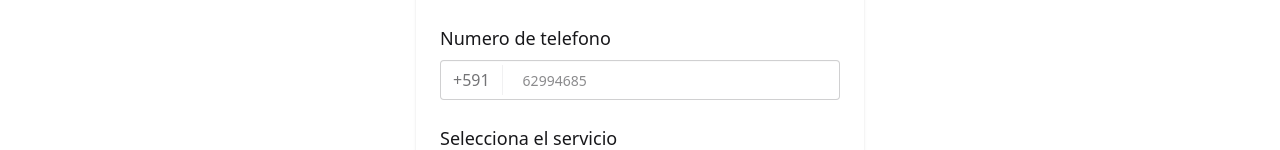
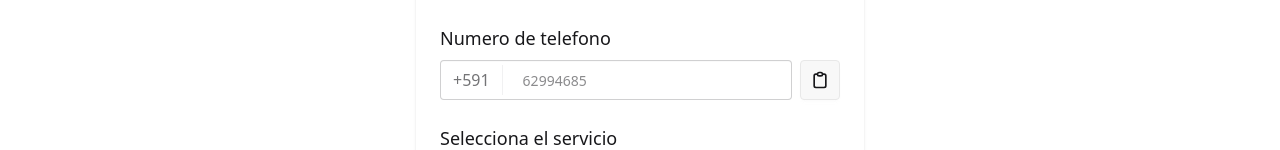
Before and after one commit to SudoCode76/Whatsapp-Service-Linker-By-SudoCode, an Angular app: page /inicio in a window 1280 px wide. Shown: the part 200-350 px from the top of the page. Built offline with nearby package versions, Linux system fonts and the light colour scheme.

Commit message:
añadir funcionalidad para pegar número de teléfono desde el portapapeles y mejorar la validación del número en el componente Inicio

```diff
--- a/src/app/components/inicio/inicio.component.html
+++ b/src/app/components/inicio/inicio.component.html
@@ -6,7 +6,8 @@
 
       <div class="mt-4">
         <h2 class="text-base md:text-lg mb-2">Numero de telefono</h2>
-        <label class="input input-bordered w-full flex items-center">
+        <div class="flex items-center gap-2">
+          <label class="input input-bordered flex items-center flex-1">
             <span class="label text-sm md:text-base">+591</span>
             <input
               type="text"
@@ -14,6 +15,12 @@
               placeholder="62994685"
               [(ngModel)]="numeroWhatsap" />
           </label>
+          <button class="btn btn-square" (click)="pegarNumero()">
+            <svg xmlns="http://www.w3.org/2000/svg" class="h-5 w-5" fill="none" viewBox="0 0 24 24" stroke="currentColor">
+              <path stroke-linecap="round" stroke-linejoin="round" stroke-width="2" d="M9 5H7a2 2 0 00-2 2v12a2 2 0 002 2h10a2 2 0 002-2V7a2 2 0 00-2-2h-2M9 5a2 2 0 002 2h2a2 2 0 002-2M9 5a2 2 0 012-2h2a2 2 0 012 2" />
+            </svg>
+          </button>
+        </div>
       </div>
 
       <div class="mt-4">
--- a/src/app/components/inicio/inicio.component.ts
+++ b/src/app/components/inicio/inicio.component.ts
@@ -19,18 +19,53 @@ export class InicioComponent {
     'ChatGPT Plus': 'Hola, va renovar su suscripción a ChatGPT Plus.',
     'Netflix': 'Hola, va renovar su suscripción a Netflix.',
     'Spotify': 'Hola, va renovar su suscripción a Spotify.'
-  }; // Agregué punto y coma aquí
+  };
 
-  // Este método estaba faltando
+  // Método para enviar mensaje de WhatsApp
   enviarMensaje(): void {
+    if (!this.numeroWhatsap || this.numeroWhatsap.trim() === '') {
+      alert('Por favor ingrese un número de teléfono');
+      return;
+    }
+
     const mensaje = this.serviciosMensajes[this.servicioSeleccionado];
 
-    const formatearNumero = `591${this.numeroWhatsap.replace(/\D/g, '')}`;
+    // Limpiar el número de teléfono (quitar +591 si está presente y otros caracteres)
+    let numeroLimpio = this.numeroWhatsap.replace(/\D/g, '');
+
+    // Si el número ya tiene el código de país 591 al principio, quitarlo
+    if (numeroLimpio.startsWith('591')) {
+      numeroLimpio = numeroLimpio.substring(3);
+    }
+
+    const formatearNumero = `591${numeroLimpio}`;
 
     const whatsappURL = `https://wa.me/${formatearNumero}?text=${encodeURIComponent(mensaje)}`;
 
     window.open(whatsappURL, '_blank');
   }
 
+  // Nuevo método para pegar desde el portapapeles
+  async pegarNumero(): Promise<void> {
+    try {
+      // Intentar acceder al portapapeles
+      const texto = await navigator.clipboard.readText();
+
+      // Limpiar el texto pegado para mantener solo números
+      let numeroLimpio = texto.replace(/\D/g, '');
+
+      // Si el número tiene el código de país (591 o +591), quitarlo
+      if (numeroLimpio.startsWith('591')) {
+        numeroLimpio = numeroLimpio.substring(3);
+      }
+
+      // Asignar el número limpio
+      this.numeroWhatsap = numeroLimpio;
+    } catch (error) {
+      console.error('Error al acceder al portapapeles:', error);
+      alert('No se pudo acceder al portapapeles. Por favor verifica los permisos del navegador.');
+    }
+  }
+
 
 }
```
Lines whose indentation alone changed are shown as unchanged.
